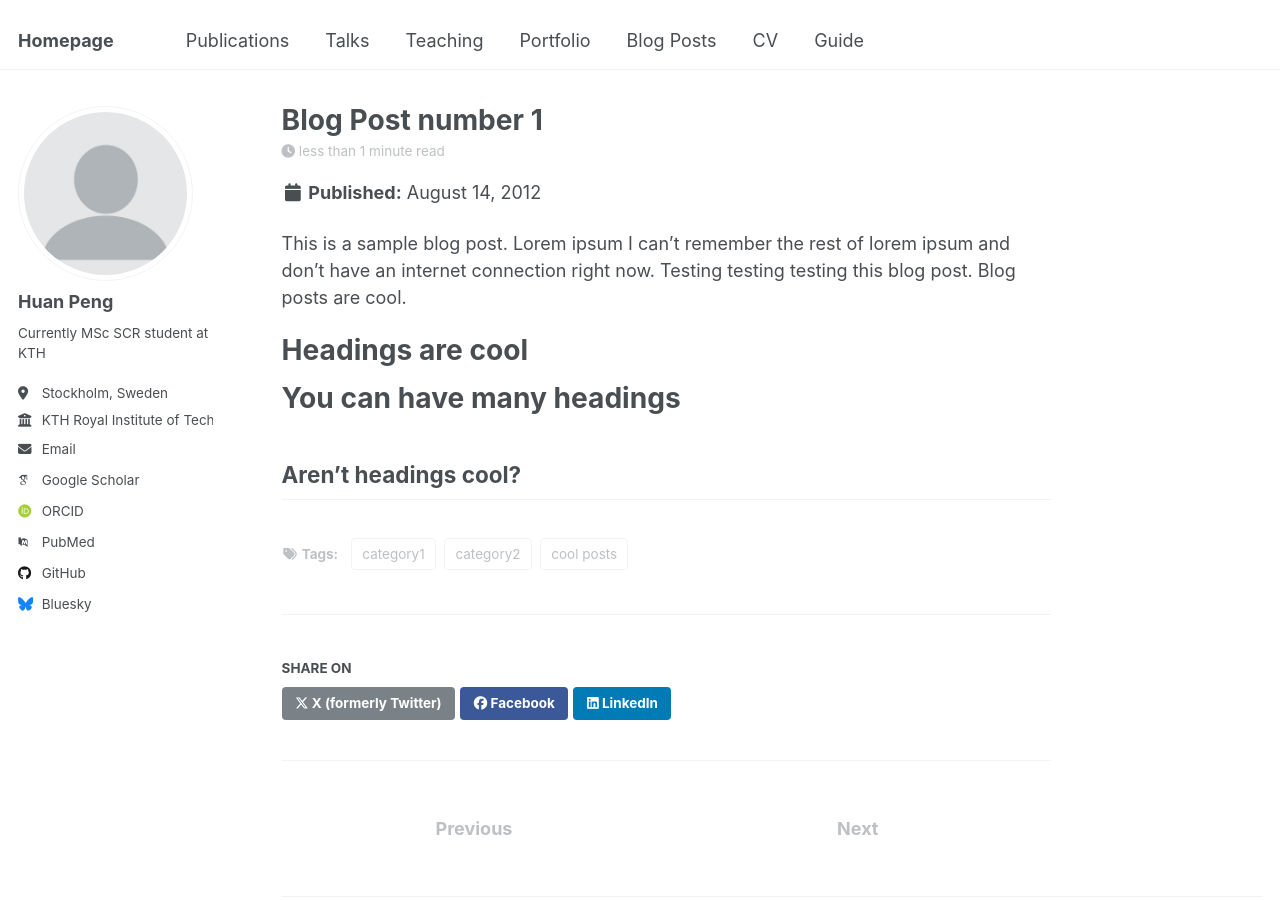
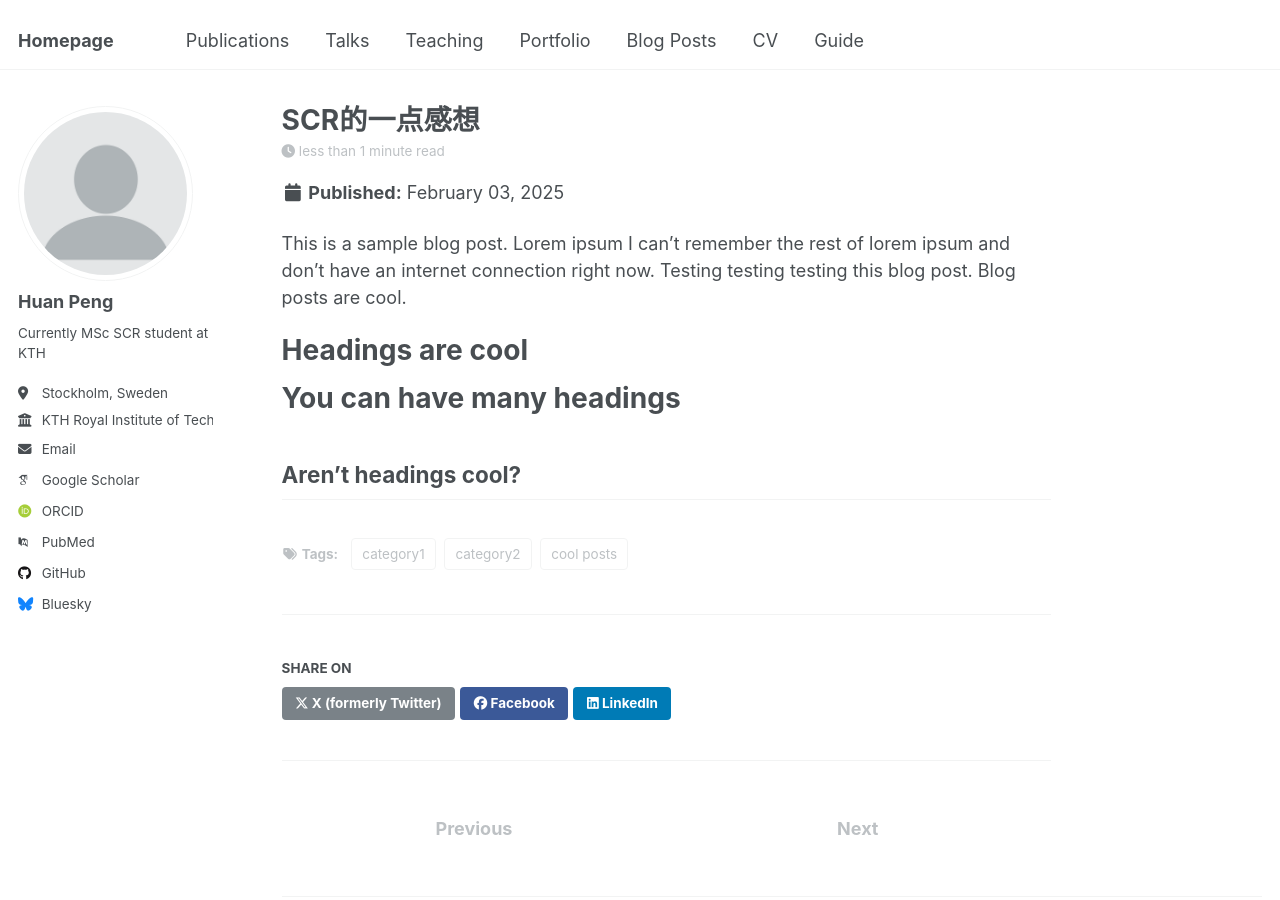
Before and after one commit to huanpen/huanpeng, a Jekyll site: the page built from _posts/2012-08-14-blog-post-1.md, in a window 1280 px wide and 900 px high. Built offline with Jekyll 4.4.1, drawn with Linux system fonts in a browser that asks for light colours; some web fonts are replaced.

Commit message:
Update 2012-08-14-blog-post-1.md
Signed-off-by: Huan Peng <huanp@kth.se>

```diff
--- a/_posts/2012-08-14-blog-post-1.md
+++ b/_posts/2012-08-14-blog-post-1.md
@@ -1,6 +1,6 @@
 ---
-title: 'Blog Post number 1'
-date: 2012-08-14
+title: 'SCR的一点感想'
+date: 2025-02-03
 permalink: /posts/2012/08/blog-post-1/
 tags:
   - cool posts
```
